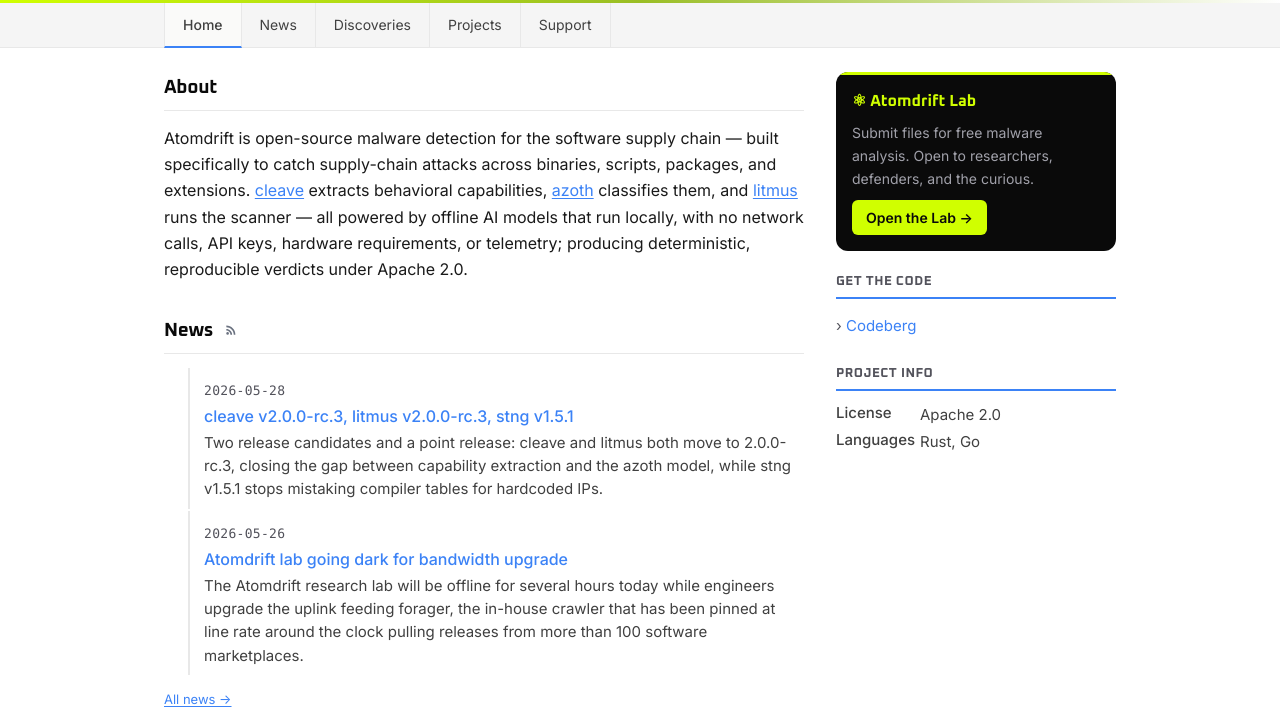
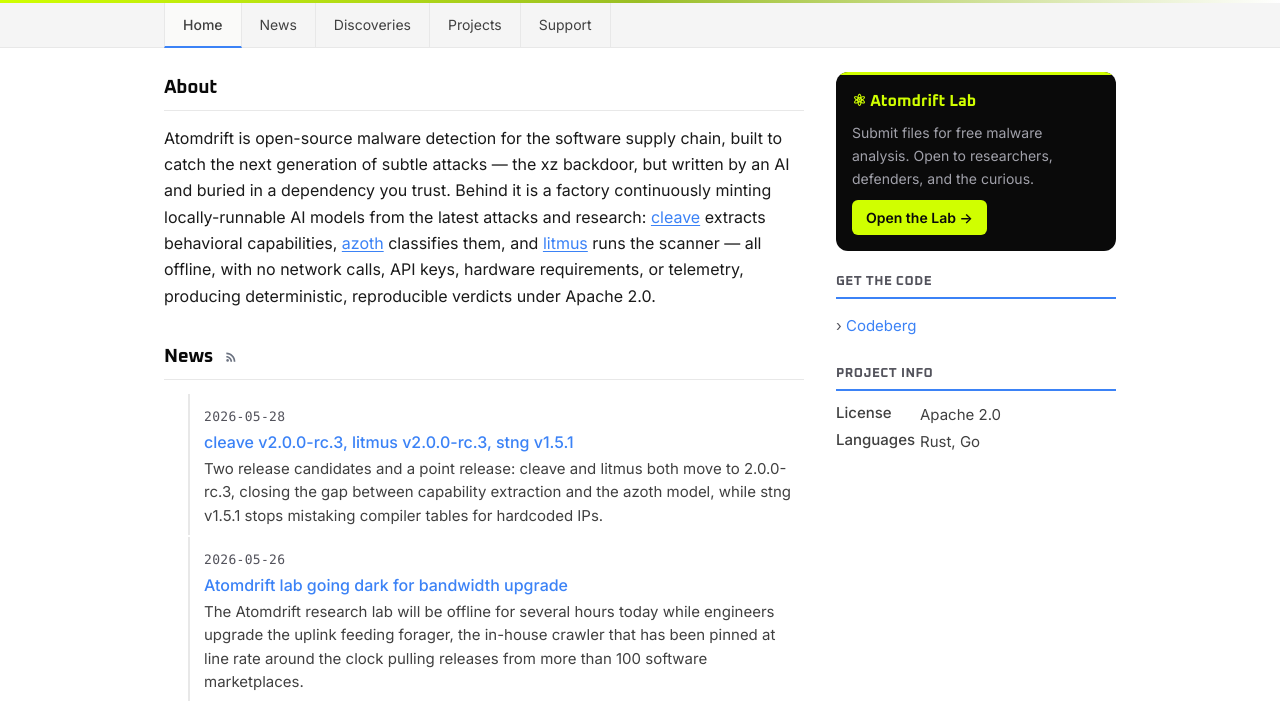
Before and after one commit to atomdrift-project/website, an Eleventy site: page src/index.njk in a window 1280 px wide. Shown: the part 82-796 px from the top of the page. Built offline with nearby package versions, Linux system fonts and the light colour scheme; Eleventy itself is replaced by a stand-in of ours; files that its build step writes are made by us from their sources.

Commit message:
frontpage changes

```diff
--- a/src/index.njk
+++ b/src/index.njk
@@ -9,13 +9,14 @@ title: Open-Source Malware Detection, Powered by Offline AI Models
     <h2>About</h2>
     <p>
 Atomdrift is open-source malware detection for the software supply
-chain — built specifically to catch supply-chain attacks across
-binaries, scripts, packages, and extensions. <a href="/cleave/">cleave</a>
+chain, built to catch the next generation of subtle attacks — the xz
+backdoor, but written by an AI and buried in a dependency you trust.
+Behind it is a factory continuously minting locally-runnable AI models
+from the latest attacks and research: <a href="/cleave/">cleave</a>
 extracts behavioral capabilities, <a href="/azoth/">azoth</a> classifies
-them, and <a href="/litmus/">litmus</a> runs the scanner — all powered
-by offline AI models that run locally, with no network calls, API keys,
-hardware requirements, or telemetry; producing deterministic, reproducible verdicts under
-Apache 2.0.
+them, and <a href="/litmus/">litmus</a> runs the scanner — all offline,
+with no network calls, API keys, hardware requirements, or telemetry,
+producing deterministic, reproducible verdicts under Apache 2.0.
     </p>
 
     <h2>News <a href="/feed.xml" class="rss-link" title="RSS Feed"><svg class="rss-icon" viewBox="0 0 24 24" fill="currentColor"><circle cx="6.18" cy="17.82" r="2.18"/><path d="M4 4.44v2.83c7.03 0 12.73 5.7 12.73 12.73h2.83c0-8.59-6.97-15.56-15.56-15.56zm0 5.66v2.83c3.9 0 7.07 3.17 7.07 7.07h2.83c0-5.47-4.43-9.9-9.9-9.9z"/></svg></a></h2>
```
